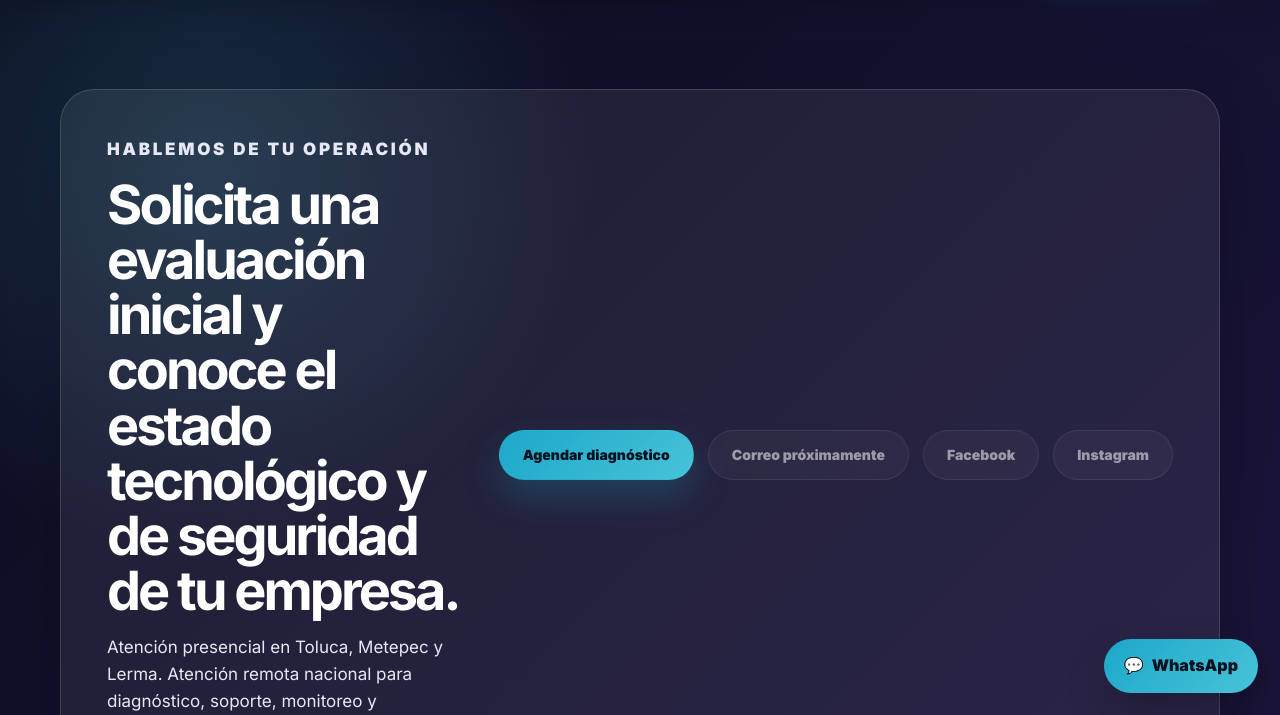
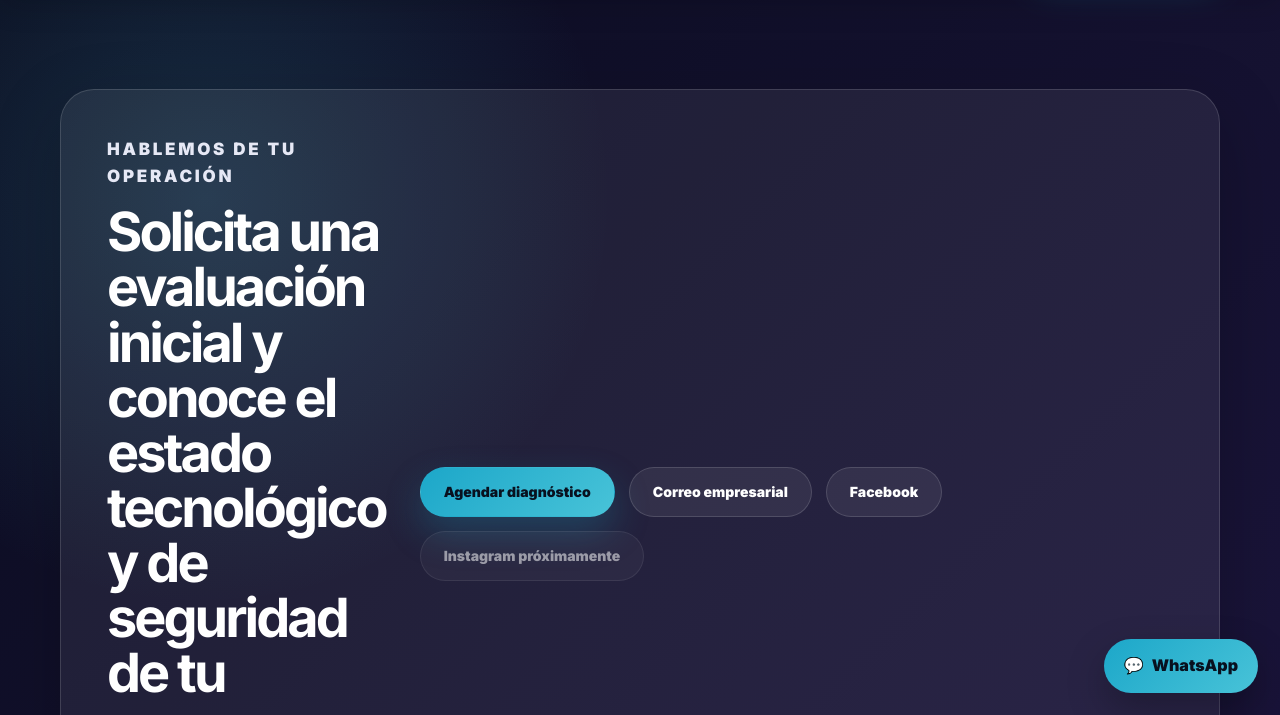
Before and after one commit to STecnologicasGdS/stgds-landing-page, a plain HTML site: page contacto.html in a window 1280 px wide. Shown: the part 85-800 px from the top of the page. Drawn offline with Linux system fonts and the light colour scheme.

Commit message:
fixing contacto

```diff
--- a/contacto.html
+++ b/contacto.html
@@ -45,7 +45,42 @@
 <section id="contacto" class="section final-cta-section">
       <div class="container final-cta reveal">
         <div><p class="eyebrow">Hablemos de tu operación</p><h2>Solicita una evaluación inicial y conoce el estado tecnológico y de seguridad de tu empresa.</h2><p>Atención presencial en Toluca, Metepec y Lerma. Atención remota nacional para diagnóstico, soporte, monitoreo y seguridad.</p></div>
-        <div class="cta-actions"><a class="btn btn-primary" href="https://wa.me/525610464412?text=Hola%2C%20quiero%20solicitar%20una%20evaluaci%C3%B3n%20inicial%20para%20mi%20empresa." target="_blank" rel="noopener">Agendar diagnóstico</a><a class="btn btn-secondary disabled" href="#" aria-disabled="true">Correo próximamente</a><a class="btn btn-secondary disabled" href="#" aria-disabled="true">Facebook</a><a class="btn btn-secondary disabled" href="#" aria-disabled="true">Instagram</a></div>
+        <div class="cta-actions">
+
+  <a
+    class="btn btn-primary"
+    href="https://wa.me/525610464412?text=Hola%2C%20quiero%20solicitar%20una%20evaluaci%C3%B3n%20inicial%20para%20mi%20empresa."
+    target="_blank"
+    rel="noopener"
+  >
+    Agendar diagnóstico
+  </a>
+
+  <a
+    class="btn btn-secondary"
+    href="mailto:solucionesdeti.paralagestion@outlook.com"
+  >
+    Correo empresarial
+  </a>
+
+  <a
+    class="btn btn-secondary"
+    href="https://www.facebook.com/profile.php?id=61589852947900"
+    target="_blank"
+    rel="noopener"
+  >
+    Facebook
+  </a>
+
+  <a
+    class="btn btn-secondary disabled"
+    href="#"
+    aria-disabled="true"
+  >
+    Instagram próximamente
+  </a>
+
+</div>
       </div>
     </section>
 
```
